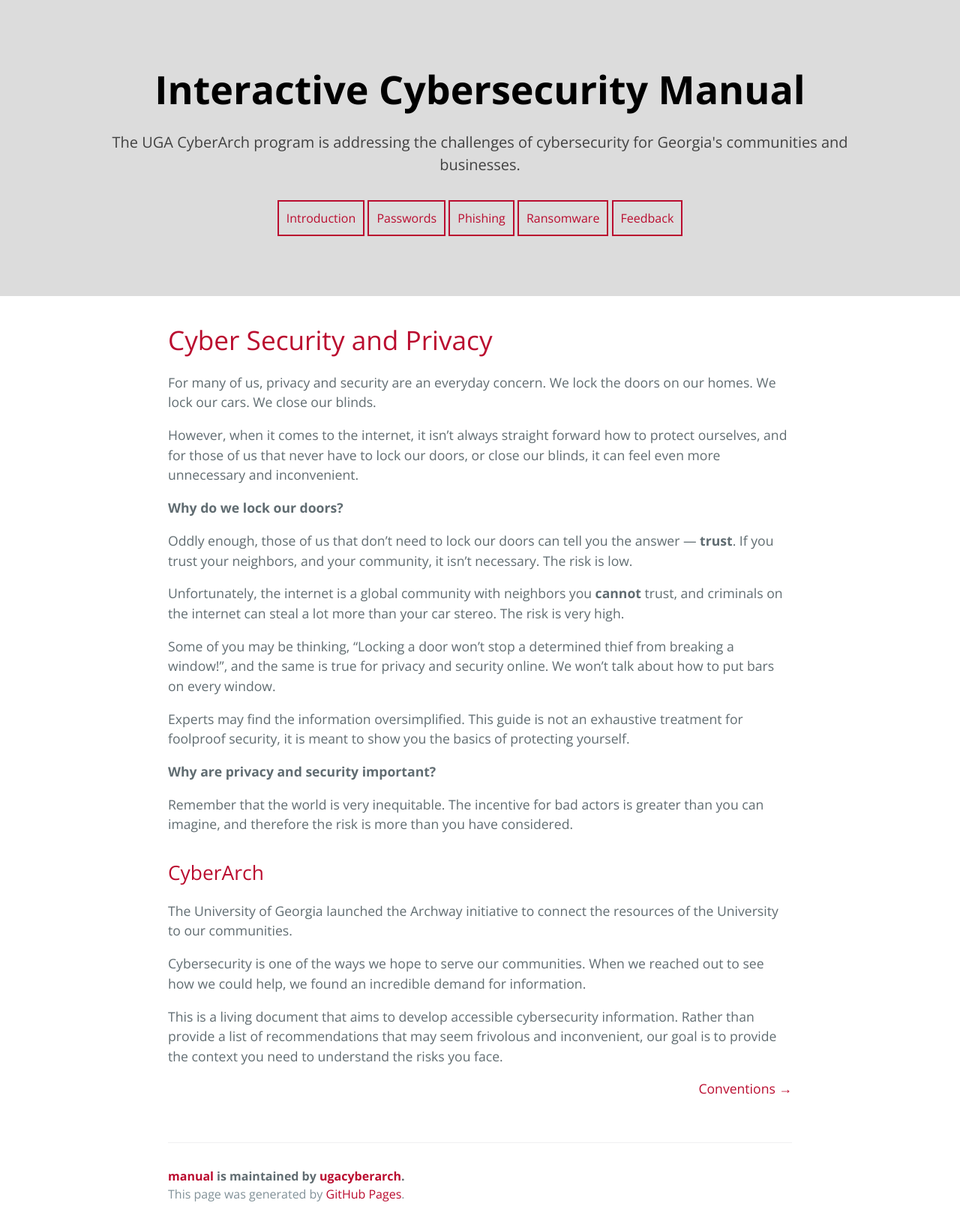
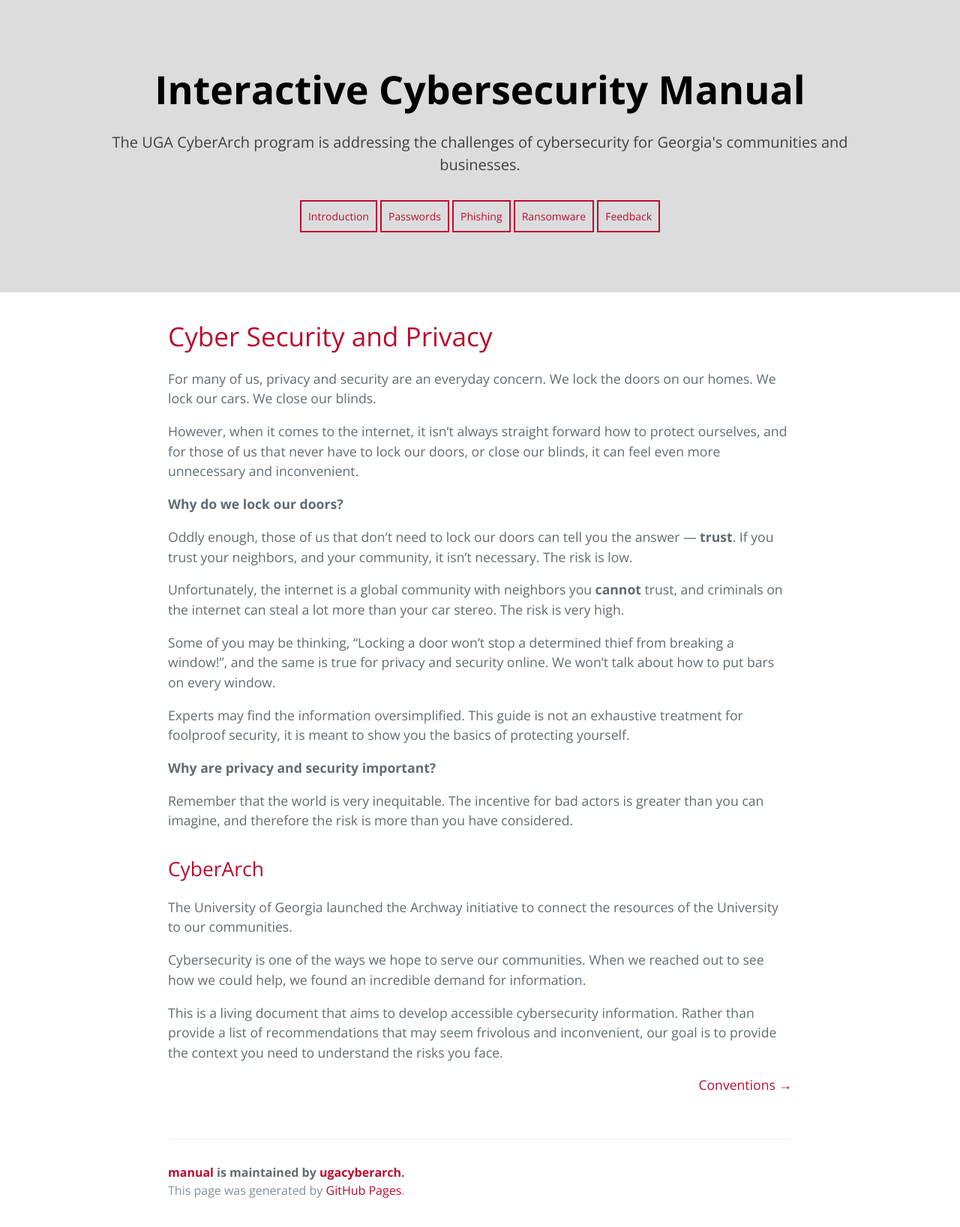
Before and after one commit to ugacyberarch/manual, a Jekyll site: the page built from index.md, in a window 1280 px wide. Shown: the whole page at 75% size. Built offline with Jekyll 4.4.1, drawn with Linux system fonts in a browser that asks for light colours.

Commit message:
Update default.html

```diff
--- a/_layouts/default.html
+++ b/_layouts/default.html
@@ -53,8 +53,8 @@
 .dropbtn {
   background-color: Transparent;
   color: #BA0C2F;
-  padding: 10px;
-  font-size: 16px;
+  padding: 9px;
+  font-size: 14px;
   border-color: #BA0C2F;
   border-style: solid;
   display: inline-block;
```
